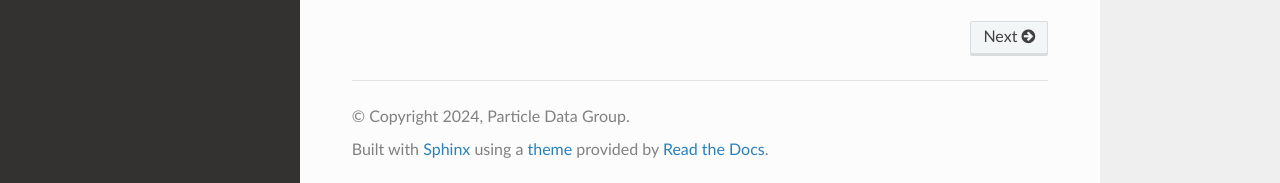
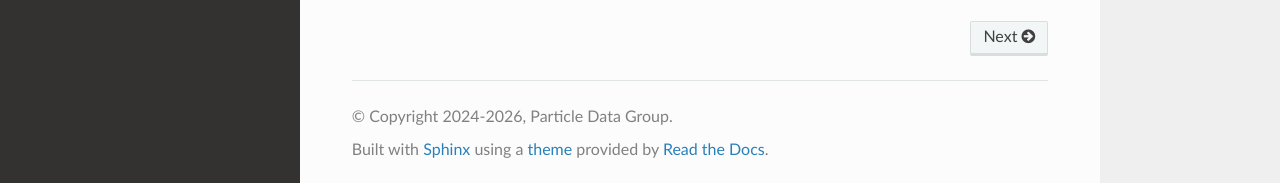
Before and after one commit to particledatagroup/api, a Sphinx documentation site: the page built from docs/source/index.rst, in a window 1280 px wide and 900 px high, scrolled down 698 px. Shown: the part 714-897 px from the top of the window. Built offline with Sphinx 7.4.7 and the Read the Docs theme 3.1.0, drawn with Linux system fonts in a browser that asks for light colours; comment, search, counter and statistics services are not loaded.

Commit message:
Update Sphinx's conf.py (MathJax + cleanup)

```diff
--- a/docs/source/conf.py
+++ b/docs/source/conf.py
@@ -13,7 +13,7 @@
 sys.path.insert(0, os.path.abspath("../.."))
 
 project = 'PDG API'
-copyright = '2024, Particle Data Group'
+copyright = '2024-2026, Particle Data Group'
 author = 'Particle Data Group'
 
 # -- General configuration ---------------------------------------------------
@@ -23,9 +23,13 @@
     "myst_parser",
     "sphinx.ext.autodoc",
     "sphinx.ext.napoleon",
-    # "sphinx.ext.viewcode",
     "sphinx.ext.linkcode",
+    "sphinx.ext.mathjax",
     "sphinx_rtd_theme",
+]
+
+myst_enable_extensions = [
+    "amsmath"
 ]
 
 templates_path = ['_templates']
@@ -48,17 +52,19 @@
     'pdg_sphinx.css',
 ]
 
-## The below concatenates the class and __init__ docstrings
-## (default is to just include the class's docstring)
+# Concatenate the class and __init__ docstrings
+# (default is to just include the class's docstring)
 autoclass_content = 'both'
 
-## However, explicitly listing __init__ may be clearer
-# autodoc_default_options = {
-#     'members': True,
-#     'special-members': '__init__',
-#     'undoc-members': False,
-# }
 
+# Force MathJax JS to be loaded. Normally the extension only adds the <script>
+# tag if it detects that there is math in the documentation. Unfortunately, the
+# math in our docstrings fails to get detected.
+def setup(app):
+    app.set_html_assets_policy('always')
+
+
+# Tell linkcode where to find the source code
 def linkcode_resolve(domain, info):
     if domain != 'py':
         return None
```
